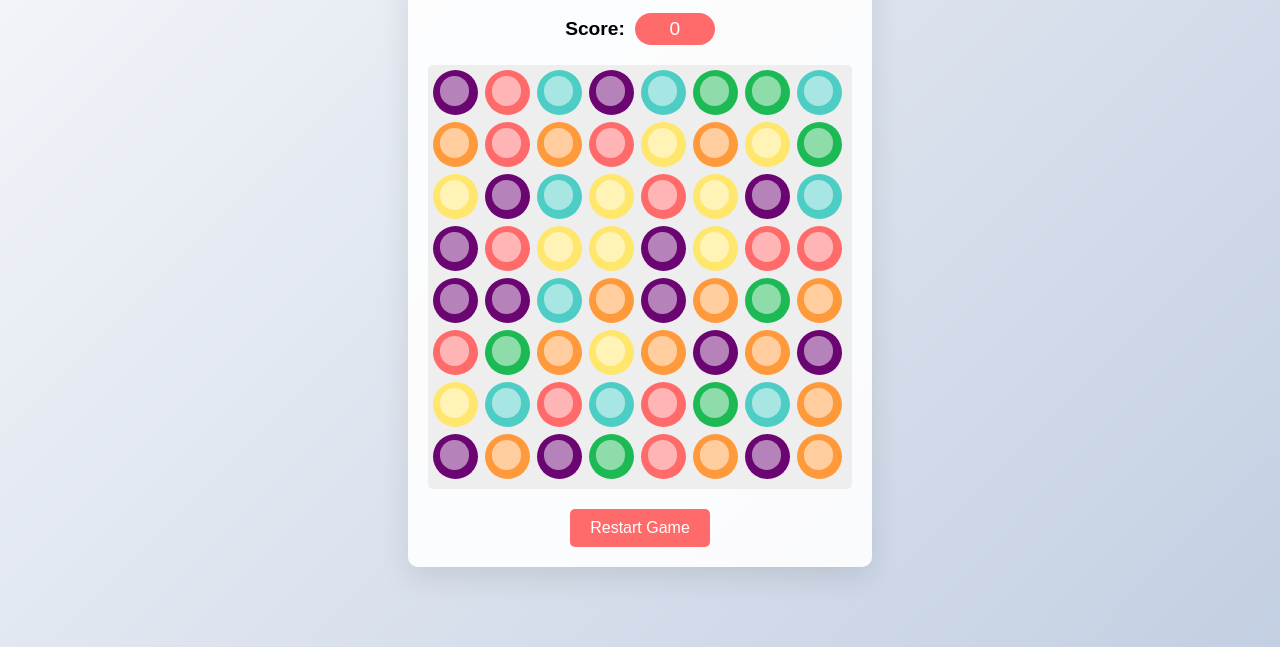
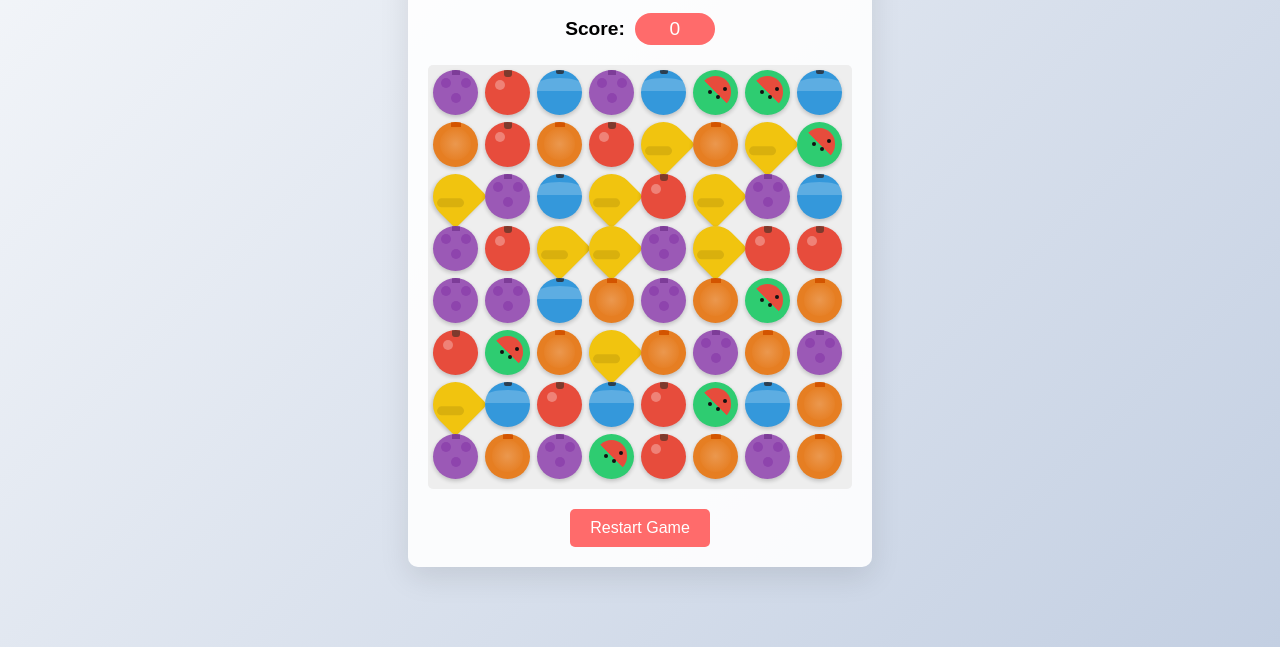
Before and after one commit to robertwrayscode/Games, a plain HTML site: page index.html in a window 1280 px wide. Shown: the part 153-800 px from the top of the page. Drawn offline with Linux system fonts and the light colour scheme.

Commit message:
Update candy pieces to fruit-themed designs

```diff
--- a/style.css
+++ b/style.css
@@ -63,24 +63,21 @@ h1 {
 .candy {
     width: 45px;
     height: 45px;
-    border-radius: 50%;
+    border-radius: 10px;
     cursor: pointer;
     transition: all 0.2s ease;
     position: relative;
     display: flex;
     justify-content: center;
     align-items: center;
+    overflow: hidden;
+    box-shadow: 0 2px 4px rgba(0, 0, 0, 0.2);
 }
 
-.candy::before {
+.candy::before,
+.candy::after {
     content: '';
     position: absolute;
-    width: 65%;
-    height: 65%;
-    border-radius: 50%;
-    background-color: rgba(255, 255, 255, 0.5);
-    top: 15%;
-    left: 15%;
 }
 
 .candy:hover {
@@ -92,12 +89,132 @@ h1 {
     z-index: 1;
 }
 
-.candy.type1 { background-color: #ff6b6b; } /* Red */
-.candy.type2 { background-color: #4ecdc4; } /* Teal */
-.candy.type3 { background-color: #ffe66d; } /* Yellow */
-.candy.type4 { background-color: #6a0572; } /* Purple */
-.candy.type5 { background-color: #1db954; } /* Green */
-.candy.type6 { background-color: #ff9a3c; } /* Orange */
+/* Apple (Red) */
+.candy.type1 {
+    background-color: #e74c3c;
+    border-radius: 50%;
+}
+.candy.type1::before {
+    width: 8px;
+    height: 12px;
+    background-color: #7d3a2d;
+    top: -5px;
+    border-radius: 3px;
+}
+.candy.type1::after {
+    width: 10px;
+    height: 10px;
+    background-color: rgba(255, 255, 255, 0.3);
+    border-radius: 50%;
+    top: 10px;
+    left: 10px;
+}
+
+/* Blueberry (Blue) */
+.candy.type2 {
+    background-color: #3498db;
+    border-radius: 50%;
+}
+.candy.type2::before {
+    width: 100%;
+    height: 30%;
+    background-color: rgba(255, 255, 255, 0.2);
+    border-radius: 50% 50% 0 0;
+    top: 8px;
+    left: 0;
+}
+.candy.type2::after {
+    width: 8px;
+    height: 6px;
+    background-color: #2c3e50;
+    top: -2px;
+    border-radius: 2px;
+}
+
+/* Banana (Yellow) */
+.candy.type3 {
+    background-color: #f1c40f;
+    border-radius: 50px 10px 10px 50px;
+    transform: rotate(45deg);
+}
+.candy.type3::before {
+    width: 60%;
+    height: 20%;
+    background-color: rgba(0, 0, 0, 0.1);
+    border-radius: 10px;
+    bottom: 10px;
+    left: 10px;
+    transform: rotate(-45deg);
+}
+.candy.type3:hover {
+    transform: scale(1.1) rotate(45deg);
+}
+
+/* Grape (Purple) */
+.candy.type4 {
+    background-color: #9b59b6;
+    border-radius: 50%;
+}
+.candy.type4::before {
+    width: 10px;
+    height: 10px;
+    background-color: #8e44ad;
+    border-radius: 50%;
+    top: 8px;
+    left: 8px;
+    box-shadow: 20px 0 0 #8e44ad, 10px 15px 0 #8e44ad;
+}
+.candy.type4::after {
+    width: 8px;
+    height: 8px;
+    background-color: #7d3c98;
+    top: -3px;
+    border-radius: 4px 2px 0 0;
+}
+
+/* Watermelon (Green) */
+.candy.type5 {
+    background-color: #2ecc71;
+    border-radius: 50%;
+}
+.candy.type5::before {
+    width: 70%;
+    height: 70%;
+    background: linear-gradient(45deg, #2ecc71 50%, #e74c3c 50%);
+    border-radius: 50%;
+    top: 15%;
+    left: 15%;
+}
+.candy.type5::after {
+    width: 4px;
+    height: 4px;
+    background-color: #111;
+    top: 20px;
+    left: 15px;
+    border-radius: 50%;
+    box-shadow: 8px 5px 0 #111, 15px -3px 0 #111;
+}
+
+/* Orange */
+.candy.type6 {
+    background-color: #e67e22;
+    border-radius: 50%;
+}
+.candy.type6::before {
+    width: 10px;
+    height: 10px;
+    background-color: #d35400;
+    top: -5px;
+    border-radius: 50% 50% 0 0;
+}
+.candy.type6::after {
+    width: 70%;
+    height: 70%;
+    background: radial-gradient(circle, rgba(255,255,255,0.2) 0%, rgba(230,126,34,1) 80%);
+    border-radius: 50%;
+    top: 15%;
+    left: 15%;
+}
 
 .controls {
     margin-top: 20px;
```
